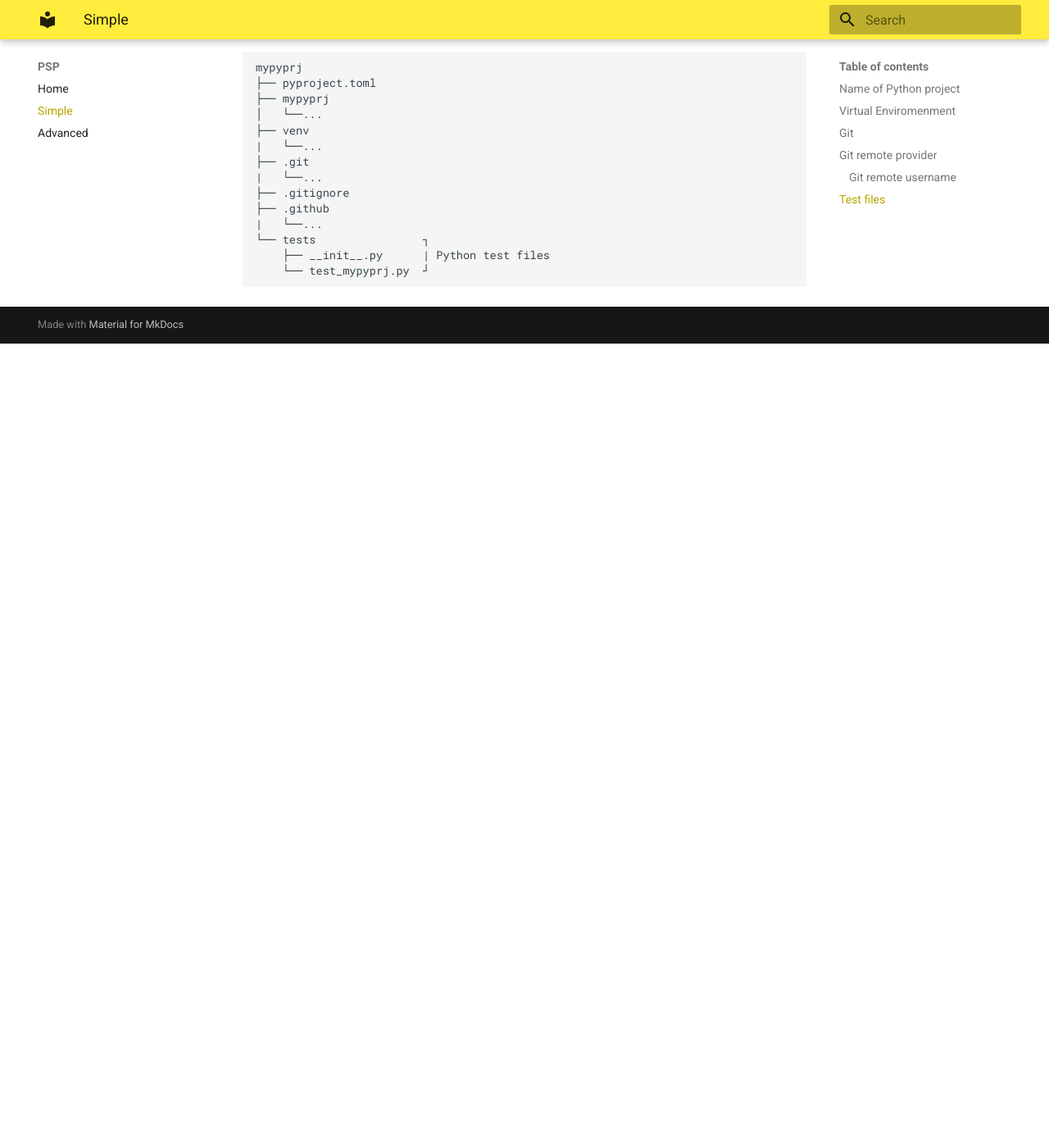
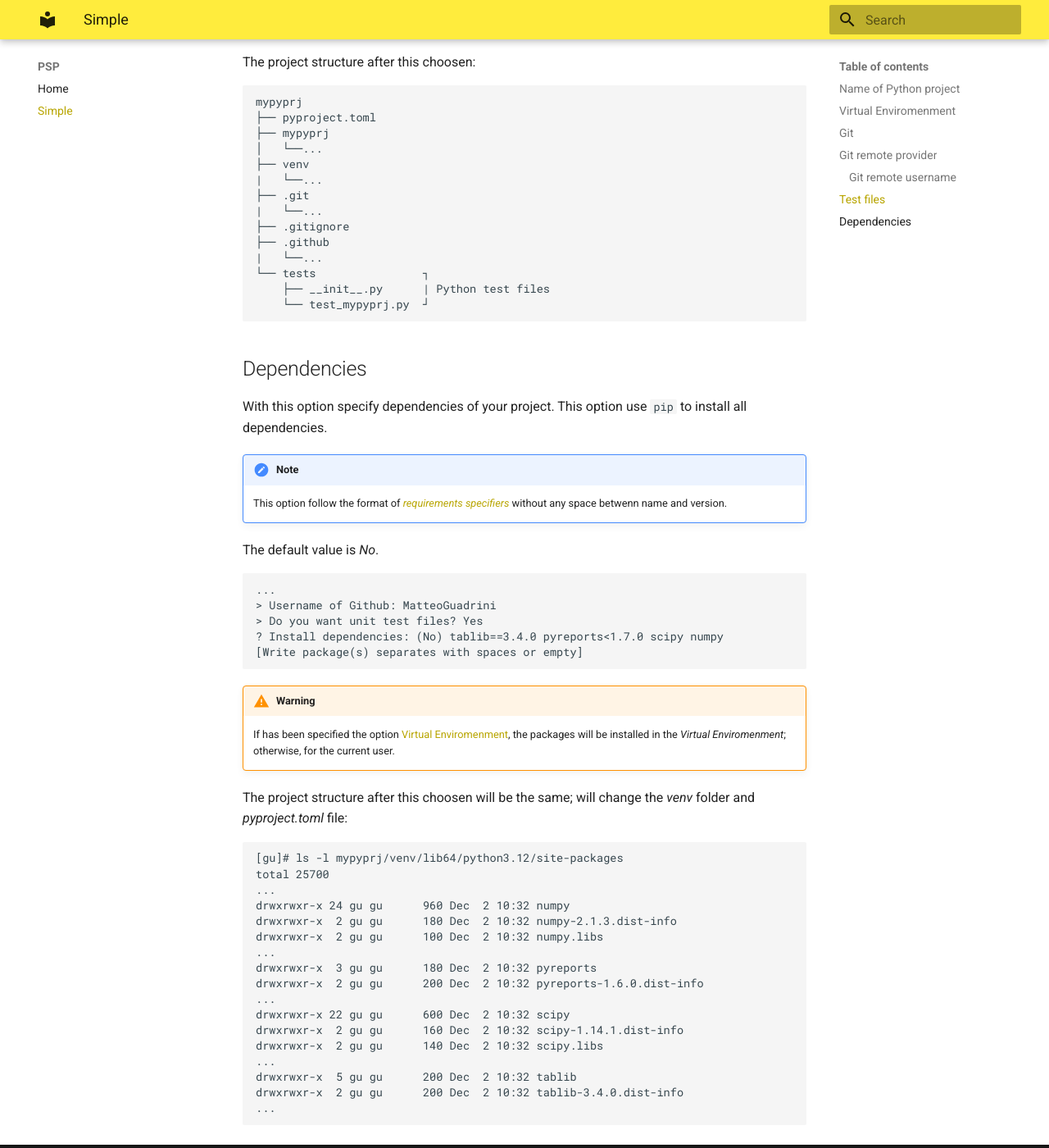
Before and after one commit to MatteoGuadrini/psp, an MkDocs documentation site: the page built from docs/simple.md, in a window 1280 px wide and 1400 px high, scrolled down 4258 px. Shown: the whole window at 82% size. Built offline with MkDocs 1.6.1 and Material for MkDocs 9.7.7, drawn with Linux system fonts in a browser that asks for light colours; before the commit the page ends 4677 px from its top, so only the background shows below that; some of the changed text lies outside the part shown.

Commit message:
docs: add to simple page 'dependencies'

````diff
--- a/docs/simple.md
+++ b/docs/simple.md
@@ -191,6 +191,8 @@ git@github.com:MatteoGuadrini/mypyprj.git
 
 This option create the Python Unit test files.
 
+The default value is _Yes_.
+
 ```console
 ...
 > Select git remote provider: Github
@@ -216,3 +218,46 @@ mypyprj
     ├── __init__.py      | Python test files
     └── test_mypyprj.py  ┘
 ```
+
+## Dependencies
+
+With this option specify dependencies of your project.
+This option use `pip` to install all dependencies.
+
+!!! note
+    This option follow the format of [_requirements specifiers_](https://pip.pypa.io/en/stable/reference/requirement-specifiers) without any space betwenn name and version.
+
+The default value is _No_.
+
+```console
+...
+> Username of Github: MatteoGuadrini
+> Do you want unit test files? Yes
+? Install dependencies: (No) tablib==3.4.0 pyreports<1.7.0 scipy numpy
+[Write package(s) separates with spaces or empty]
+```
+
+!!! warning
+    If has been specified the option [Virtual Enviromenment](#virtual-enviromenment), the packages will be installed in the _Virtual Enviromenment_; otherwise, for the current user.
+
+The project structure after this choosen will be the same; will change the _venv_ folder and _pyproject.toml_ file:
+
+```console
+[gu]# ls -l mypyprj/venv/lib64/python3.12/site-packages
+total 25700
+...
+drwxrwxr-x 24 gu gu      960 Dec  2 10:32 numpy
+drwxrwxr-x  2 gu gu      180 Dec  2 10:32 numpy-2.1.3.dist-info
+drwxrwxr-x  2 gu gu      100 Dec  2 10:32 numpy.libs
+...
+drwxrwxr-x  3 gu gu      180 Dec  2 10:32 pyreports
+drwxrwxr-x  2 gu gu      200 Dec  2 10:32 pyreports-1.6.0.dist-info
+...
+drwxrwxr-x 22 gu gu      600 Dec  2 10:32 scipy
+drwxrwxr-x  2 gu gu      160 Dec  2 10:32 scipy-1.14.1.dist-info
+drwxrwxr-x  2 gu gu      140 Dec  2 10:32 scipy.libs
+...
+drwxrwxr-x  5 gu gu      200 Dec  2 10:32 tablib
+drwxrwxr-x  2 gu gu      200 Dec  2 10:32 tablib-3.4.0.dist-info
+...
+```
--- a/mkdocs.yaml
+++ b/mkdocs.yaml
@@ -2,7 +2,6 @@ site_name: PSP
 nav:
   - Home: index.md
   - Simple: simple.md
-  - Advanced: advanced.md
 theme:
   name: material
   palette:
````
